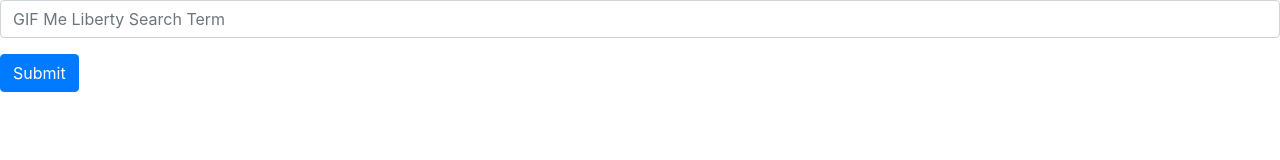
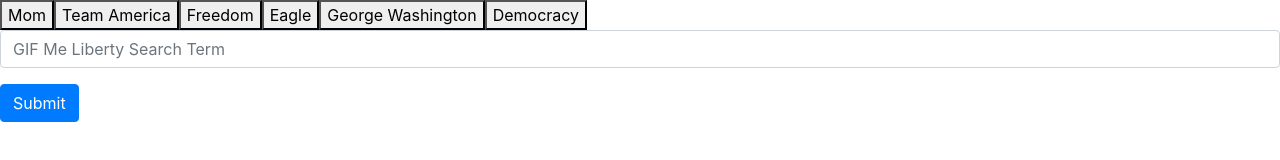
Before and after one commit to DasBarenz/GifTastic, a plain HTML site: page index.html in a window 1280 px wide. Drawn offline with nearby package versions, Linux system fonts and the light colour scheme.

Commit message:
funcationally it's pretty good, buggy adding new items though

```diff
--- a/assets/java/java.js
+++ b/assets/java/java.js
@@ -1,43 +1,37 @@
 var topics = [
-    "patriot",
-    "Team america",
-    "Old Glory",
-    "freedom",
+  "Mom",
+  "Team America",
+  "Freedom",
+  "Eagle",
   "George Washington",
-    "vote"
+  "Democracy"
 ]
 
 function makinButtons() {
-  for (i = 0; i < topics.length; i++)
-  var btn = $( "<button>" );
-  btn.text(i);
-  btn.attr("data-gifWord", i)
-  $("#buttons").append();
+  for (i = 0; i < topics.length; i++) {
+    var btn = $("<button>");
+    btn.text(topics[i]);
+    // btn.attr("id", gifButtons)
+    btn.attr("data-gifWord", topics[i])
+    $("#buttons").append(btn);
+  };
 };
 makinButtons();
-//create function to populate buttons on the screen from the array
-//take submitted Gif word, push to array AND re-run the button creation function
 
-$("#submitButton").on("click", function() {
+$("#submitButton").on("click", function () {
   event.preventDefault();
   var gifSubmission = $("#gifSubmission").val().trim();
   topics.push(gifSubmission);
-    // var btn = $( "<button>" );
-    // btn.text(gifSubmission);
-    // btn.attr("data-gifWord", gifSubmission)
+  $("#buttons").empty()
   makinButtons();
   $("#submitButton").trigger("reset")
 });
 
 
-$("button").on("click", function() {
+$("button").on("click", function () {
   event.preventDefault();
   var gifWord = $(this).attr("data-gifWord");
-    var queryURL = "https://api.giphy.com/v1/gifs/random?&api_key=dc6zaTOxFJmzC&limit=5&tag=" + gifWord;
-        //"https://api.giphy.com/v1/gifs/search?q=" + person + "&api_key=dc6zaTOxFJmzC&limit=20";
-        //"https://api.giphy.com/v1/gifs/random?api_key=dc6zaTOxFJmzC&tag=raccoon";
-        //http://api.giphy.com/v1/gifs/search?q=funny+cat&api_key=dc6zaTOxFJmzC;
-    // topics.push(gifWord);
+  var queryURL = "https://api.giphy.com/v1/gifs/search?q=" + gifWord + "&api_key=dc6zaTOxFJmzC&limit=5";
   console.log(gifWord);
   console.log(topics);
 
@@ -45,22 +39,16 @@ $("button").on("click", function() {
     url: queryURL,
     method: "GET"
   })
-      .then(function(response) {
+    .then(function (response) {
       var results = response.data;
-
       for (var i = 0; i < results.length; i++) {
         var gifDiv = $("<div>");
-
         var rating = results[i].rating;
-
         var p = $("<p>").text("Rating: " + rating);
-
         var gifImage = $("<img>");
         gifImage.attr("src", results[i].images.fixed_height.url);
-
         gifDiv.prepend(p);
         gifDiv.prepend(gifImage);
-
         $("#gifs-appear-here").prepend(gifDiv);
       }
     });
--- a/index.html
+++ b/index.html
@@ -12,14 +12,7 @@
 
 <body>
 
-    <div id="buttons">
-        <!-- <button data-gifWord="patriot">patriot</button>
-        <button data-gifWord="Team America">Team America</button>
-        <button data-gifWord="Old Glory">Old Glory</button>
-        <button data-gifWord="freedom">freedom</button>
-        <button data-gifWord="George Washington">George Washington</button>
-        <button data-gifWord="vote">Vote</button> -->
-    </div>
+    <div id="buttons"></div>
 
     <form>
         <div class="form-group">
```
Lines whose indentation alone changed are shown as unchanged.
